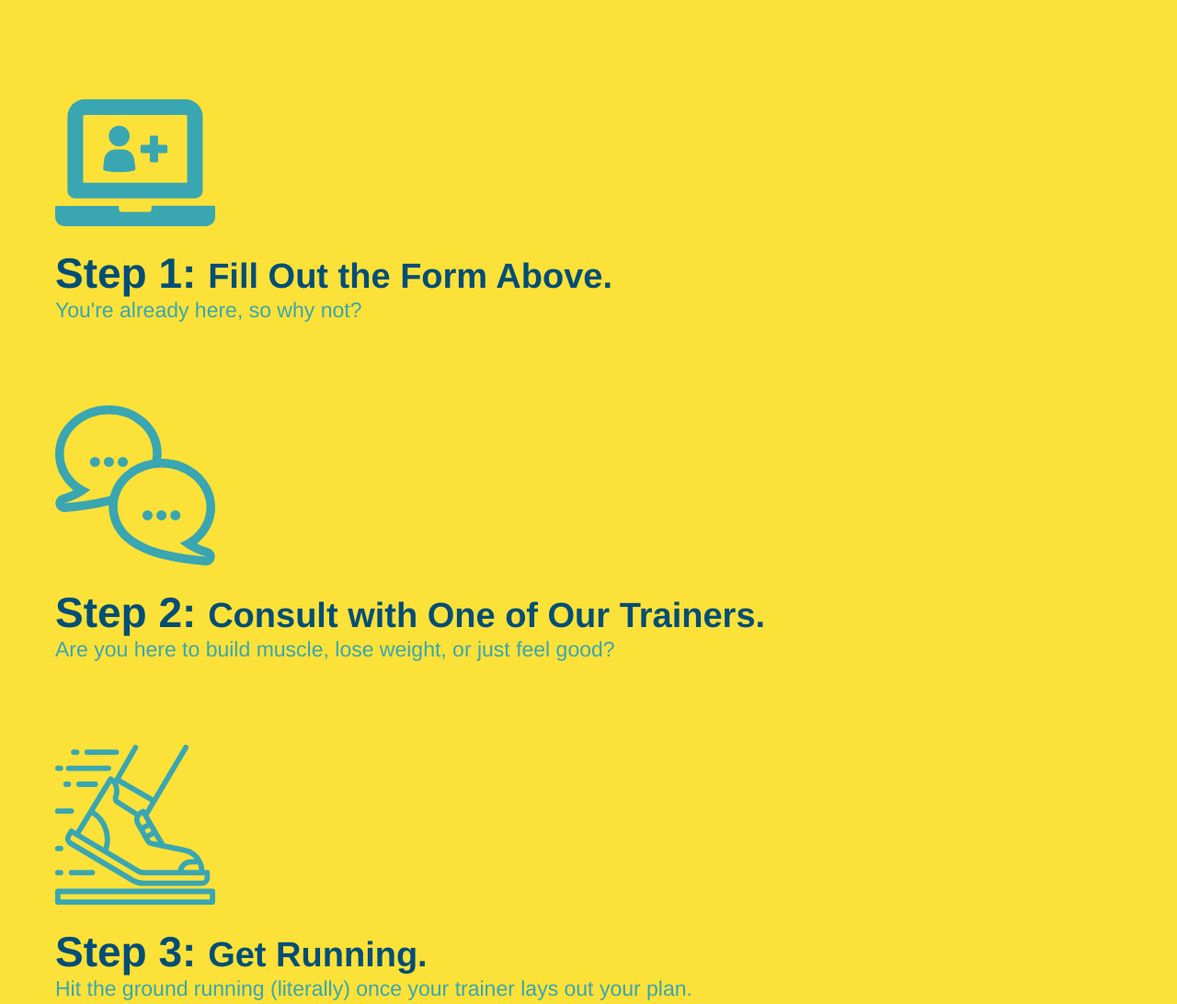
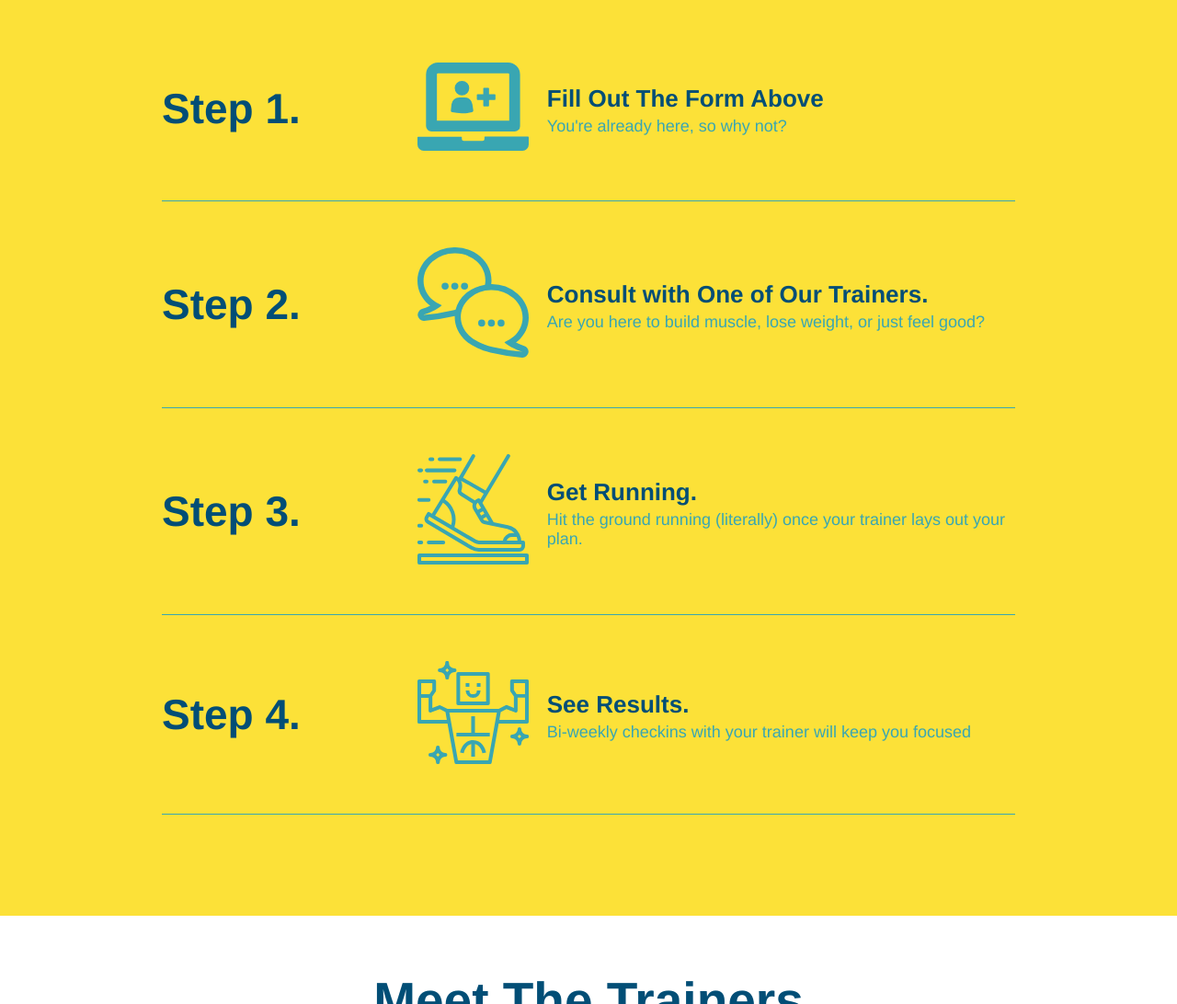
Before and after one commit to andrewyu22/run-buddy, a plain HTML site: page index.html in a window 1280 px wide. Shown: the part 1260-2352 px from the top of the page at 92% size. Drawn offline with Linux system fonts and the light colour scheme.

Commit message:
add flexbox to the steps

```diff
--- a/assets/css/style.css
+++ b/assets/css/style.css
@@ -162,28 +162,51 @@ section {
   background: #fce138;
 }
 
-.steps div {
-  margin-bottom: 80px;
+.step {
+  margin: 50px auto;
+  padding-bottom: 50px;
+  width: 80%;
+  border-bottom: 1px solid #39a6b2;
+  display: flex;
+  flex-wrap: wrap;
+  align-items: center;
+  justify-content: space-between;
 }
 
-.steps img {
-  width: 15%;
-  margin: 10px 0;
+.step h3 {
+  color: #024e76;
+  font-size: 46px;
+  flex: 1 30%;
+}
+.step-text {
+  flex: 12;
 }
 
-.steps h3 {
-  color: #024e76;
-  font-size: 46px;
-  margin-top: 10px;
+.step-text p {
+  color: #39a6b2;
+  font-size: 18px;
 }
 
-.steps p {
-  color: #39a6b2;
-  font-size: 23px;
+.step-text h4 {
+  font-size: 26px;
+  line-height: 1.5;
+  color: #024e76;
 }
 
-.steps span {
-  font-size: 38px;
+.step-info {
+  flex: 2 70%;
+  display: flex;
+  flex-wrap: wrap;
+  align-items: center;
+}
+
+.step-img {
+  flex: 1 12%;
+  margin-right: 20px;
+}
+
+.step-img img {
+  max-width: 100%;
 }
 
 .section-title {
--- a/index.html
+++ b/index.html
@@ -106,29 +106,58 @@
       </h2>
     </div>
 
-    <div>
+    <div class="step">
+      <h3>Step 1.</h3>
+      <div class="step-info">
+        <div class="step-img">
           <img src="./assets/images/step-1.svg" alt="" />
-      <h3>Step 1: <span>Fill Out the Form Above.</span></h3>
+        </div>
+        <div class="step-text">
+          <h4>Fill Out The Form Above</h4>
           <p>You're already here, so why not?</p>
         </div>
+      </div>
+    </div>
 
-    <div>
+    <div class="step">
+      <h3>Step 2.</h3>
+      <div class="step-info">
+        <div class="step-img">
           <img src="./assets/images/step-2.svg" alt="" />
-      <h3>Step 2: <span>Consult with One of Our Trainers.</span></h3>
+        </div>
+        <div class="step-text">
+          <h4>Consult with One of Our Trainers.</h4>
           <p>Are you here to build muscle, lose weight, or just feel good?</p>
         </div>
+      </div>
+    </div>
 
-    <div>
+    <div class="step">
+      <h3>Step 3.</h3>
+      <div class="step-info">
+        <div class="step-img">
           <img src="./assets/images/step-3.svg" alt="" />
-      <h3>Step 3: <span>Get Running.</span></h3>
+        </div>
+        <div class="step-text">
+          <h4>Get Running.</h4>
           <p>Hit the ground running (literally) once your trainer lays out your plan.</p>
         </div>
+      </div>
+    </div>
 
-    <div>
+    <div class="step">
+      <h3>Step 4.</h3>
+      <div class="step-info">
+        <div class="step-img">
           <img src="./assets/images/step-4.svg" alt="" />
-      <h3>Step 4: <span>See Results.</span></h3>
+        </div>
+        <div class="step-text">
+          <h4>See Results.</h4>
           <p>Bi-weekly checkins with your trainer will keep you focused</p>
         </div>
+      </div>
+    </div>
+
   </section>
 
   <!-- "meet the trainers" section -->
```
Lines whose indentation alone changed are shown as unchanged.
